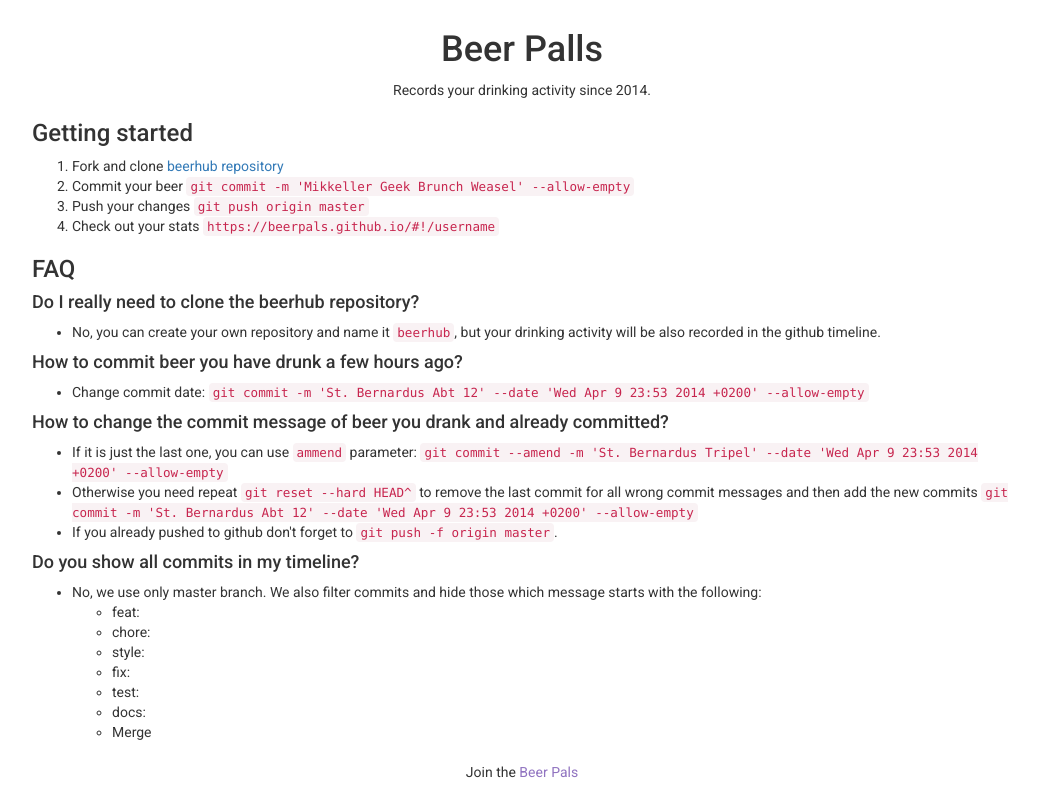
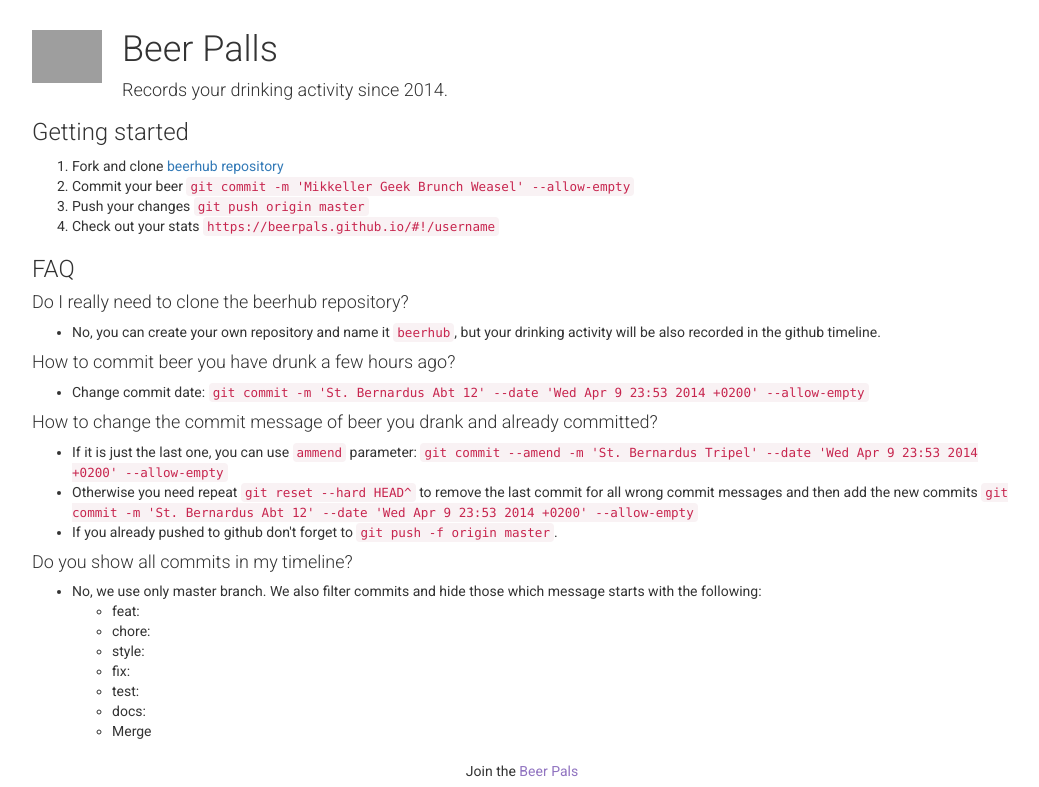
Before and after one commit to beerpals/beerpals.github.io, a website: page index.html in a window 1280 px wide. Shown: the top 787 px of the page, without its empty margins (118-1157 px from the left). Drawn offline with nearby package versions, Linux system fonts and the light colour scheme; grey boxes are pictures that could not be loaded.

Commit message:
style: set header font weights

```diff
--- a/components/home/template.html
+++ b/components/home/template.html
@@ -1,6 +1,13 @@
-<h1 class="text-center">Beer Palls</h1>
+<nav class="beerhub-nav">
+  <a href="/">
+    <img src="https://avatars0.githubusercontent.com/u/7156899" class="logo" alt="Beer Pals">
+  </a>
 
-<p class="text-center">Records your drinking activity since 2014.</p>
+  <div>
+    <h1>Beer Palls</h1>
+    <h4>Records your drinking activity since 2014.</h4>
+  </div>
+</nav>
 
 <h3>Getting started</h3>
 
--- a/index.html
+++ b/index.html
@@ -16,7 +16,7 @@
 
     [ng-cloak] { display: none; }
     html, body {
-      font-family: 'Roboto', sans-serif;
+      font-family: 'Roboto', helvetica, arial, sans-serif;
       padding: 0;
       margin: 0;
       height: 100%;
@@ -26,6 +26,10 @@
       -webkit-box-sizing: border-box;
       -moz-box-sizing: border-box;
       box-sizing: border-box;
+    }
+
+    h1, h2, h3, h4 {
+      font-weight: 200;
     }
 
     .subtitle {
@@ -76,6 +80,7 @@
     }
 
     .love {
+      font-family: sans-serif;
       display: inline-block;
       position: relative;
       top: .2em;
```
